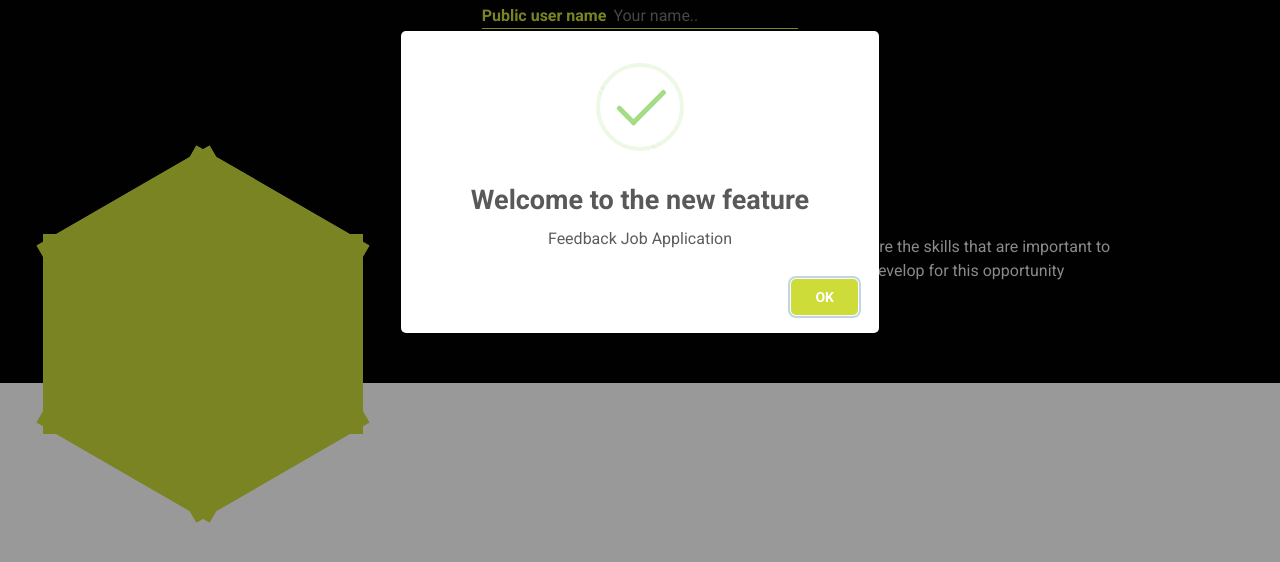
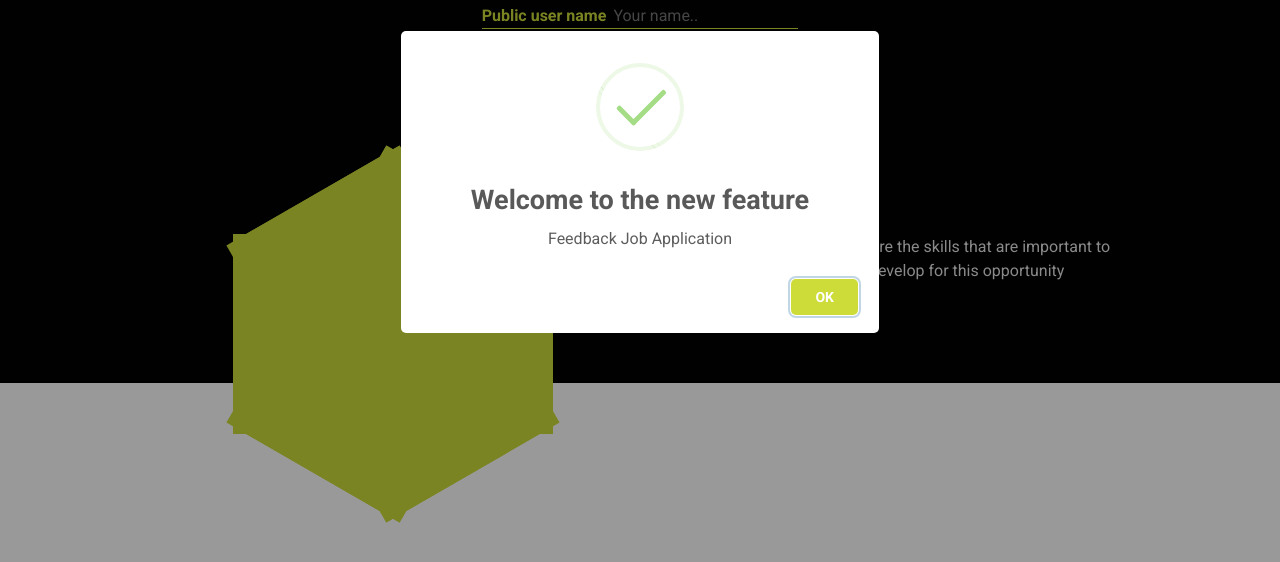
Before and after one commit to dianaximenacm/TorreTechnicalTest, a website: page index.html in a window 1280 px wide. Shown: the part 218-780 px from the top of the page. Drawn offline with nearby package versions, Linux system fonts and the light colour scheme; a web font is replaced by a local one.

Commit message:
[Fix]Heroku Signed-off-by: dianaximenacm <dianaximenacm@gmail.com>

```diff
--- a/public/css/styles.css
+++ b/public/css/styles.css
@@ -395,7 +395,6 @@
     background:var(--color-primary);
     position:relative;
     background-size:28vw 32.36vw;
-    margin-left: -19rem;
   }
   .hex #picture-torre{
       border-radius: 2px;
```
Also changed, not shown: README.md.
